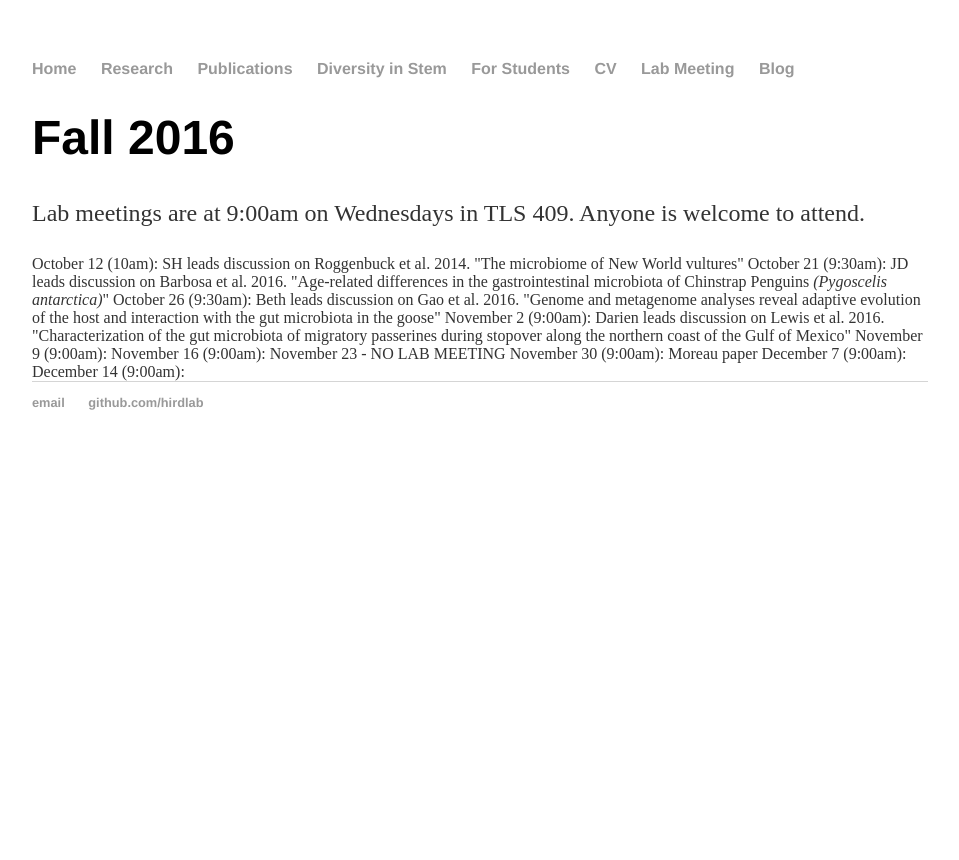
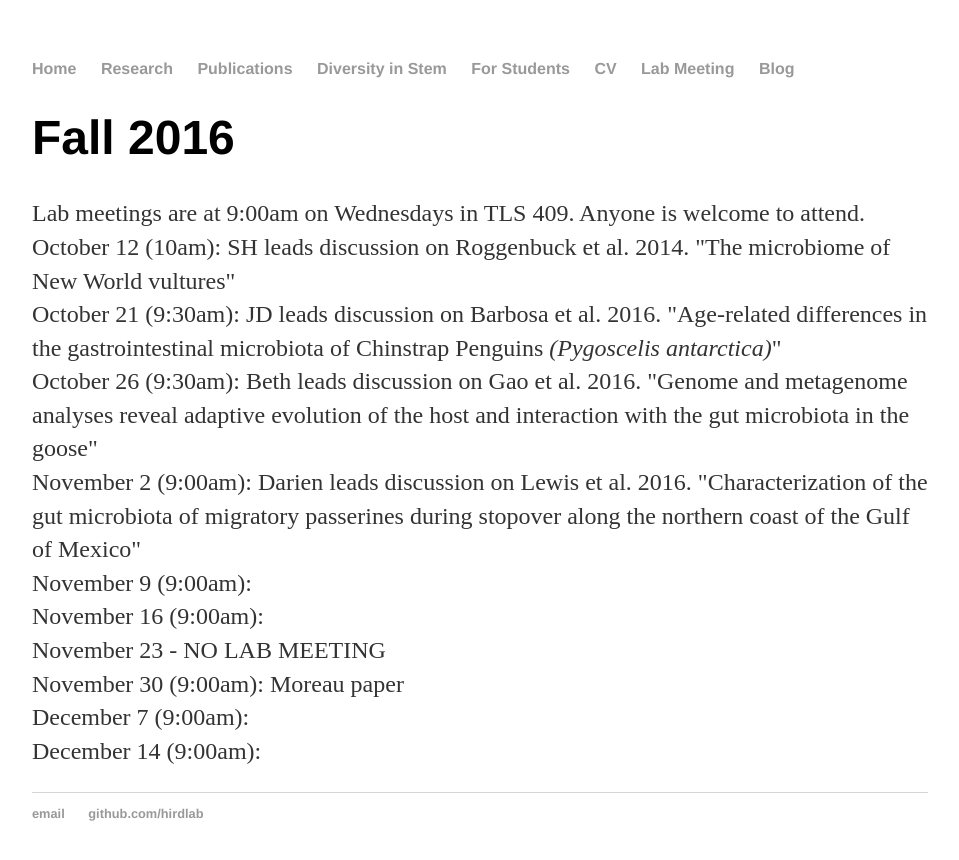
Before and after one commit to HirdLab/HirdLab.github.io, a Jekyll site: the page built from labmeeting/index.html, in a window 1280 px wide. Shown: the top 860 px of the page, without its empty margins (160-1119 px from the left). Built offline with Jekyll 4.4.1, drawn with Linux system fonts in a browser that asks for light colours.

```diff
--- a/labmeeting/index.html
+++ b/labmeeting/index.html
@@ -4,17 +4,17 @@ title: Hird Lab Meeting
 ---
 <div class="blurb">
 	<h1>Fall 2016</h1>
-	<p> Lab meetings are at 9:00am on Wednesdays in TLS 409. Anyone is welcome to attend. </p>
-	<p2> October 12 (10am): SH leads discussion on Roggenbuck et al. 2014. "The microbiome of New World vultures" </p2>
-	<p2> October 21 (9:30am): JD leads discussion on Barbosa et al. 2016. "Age-related differences in the gastrointestinal microbiota of Chinstrap Penguins <i>(Pygoscelis antarctica)</i>"  </p2>
-	<p2> October 26 (9:30am): Beth leads discussion on Gao et al. 2016. "Genome and metagenome analyses reveal adaptive evolution of the host and interaction with the gut microbiota in the goose"</p2>
-	<p2> November 2 (9:00am): Darien leads discussion on Lewis et al. 2016. "Characterization of the gut microbiota of migratory passerines during stopover along the northern coast of the Gulf of Mexico"</p2>
-	<p2> November 9 (9:00am): </p2>
-	<p2> November 16 (9:00am): </p2>
-	<p2> November 23 - NO LAB MEETING </p2>
-	<p2> November 30 (9:00am): Moreau paper</p2>
-	<p2> December 7 (9:00am): </p2>
-	<p2> December 14 (9:00am): </p2>
+	<p> Lab meetings are at 9:00am on Wednesdays in TLS 409. Anyone is welcome to attend. <br>
+	<p2> October 12 (10am): SH leads discussion on Roggenbuck et al. 2014. "The microbiome of New World vultures" <br>
+	 October 21 (9:30am): JD leads discussion on Barbosa et al. 2016. "Age-related differences in the gastrointestinal microbiota of Chinstrap Penguins <i>(Pygoscelis antarctica)</i>"  <br>
+	 October 26 (9:30am): Beth leads discussion on Gao et al. 2016. "Genome and metagenome analyses reveal adaptive evolution of the host and interaction with the gut microbiota in the goose"<br>
+	 November 2 (9:00am): Darien leads discussion on Lewis et al. 2016. "Characterization of the gut microbiota of migratory passerines during stopover along the northern coast of the Gulf of Mexico"<br>
+	 November 9 (9:00am): <br>
+	 November 16 (9:00am): <br>
+	 November 23 - NO LAB MEETING <br>
+	 November 30 (9:00am): Moreau paper<br>
+	 December 7 (9:00am): <br>
+	 December 14 (9:00am): </p2>
 
 
 </div><!-- /.blurb -->
```
